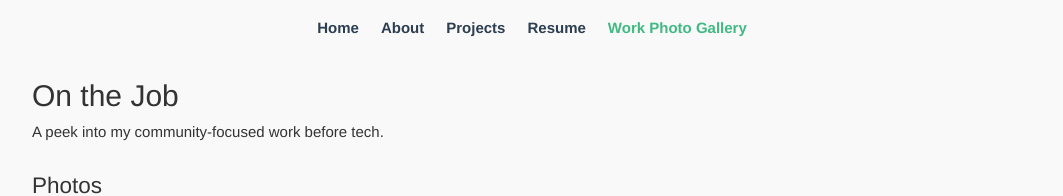
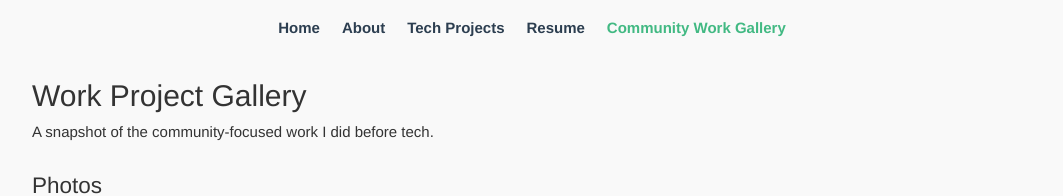
Before and after one commit to jbleggi/portfolio, a Vue app: page /on-the-job in a window 1280 px wide. Shown: the top 196 px of the page, without its empty margins (108-1171 px from the left). Built offline with nearby package versions, Linux system fonts and the light colour scheme.

Commit message:
Edit NavBar titles

```diff
--- a/src/components/NavigationBar.vue
+++ b/src/components/NavigationBar.vue
@@ -4,9 +4,9 @@
     <ul class="nav-list">
       <li><router-link to="/">Home</router-link></li>
       <li><router-link to="/about">About</router-link></li>
-      <li><router-link to="/projects">Projects</router-link></li>
+      <li><router-link to="/projects">Tech Projects</router-link></li>
       <li><router-link to="/resume">Resume</router-link></li>
-      <li><router-link to="/on-the-job">Work Photo Gallery</router-link></li>
+      <li><router-link to="/on-the-job">Community Work Gallery</router-link></li>
     </ul>
   </nav>
 </template>
--- a/src/views/WorkGalleryView.vue
+++ b/src/views/WorkGalleryView.vue
@@ -1,8 +1,8 @@
 <!-- OnTheJob.vue: Grid/gallery of job photos + embedded YouTube links using <StorytimeVideo> -->
 <template>
   <div class="work-gallery">
-    <h1>On the Job</h1>
-    <p>A peek into my community-focused work before tech.</p>
+    <h1>Work Project Gallery</h1>
+    <p>A snapshot of the community-focused work I did before tech.</p>
     <br>
     <h2>Photos</h2>
     <div class="gallery-grid">
```
